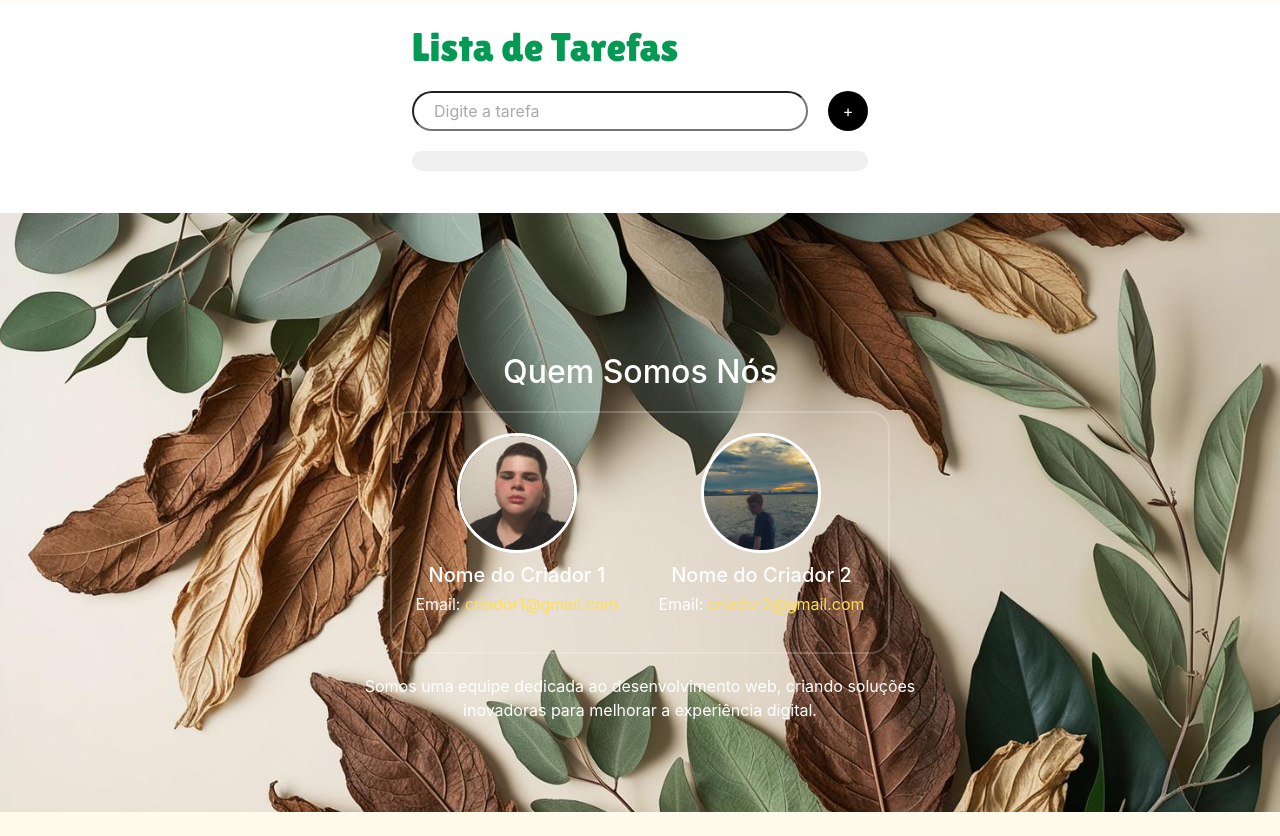
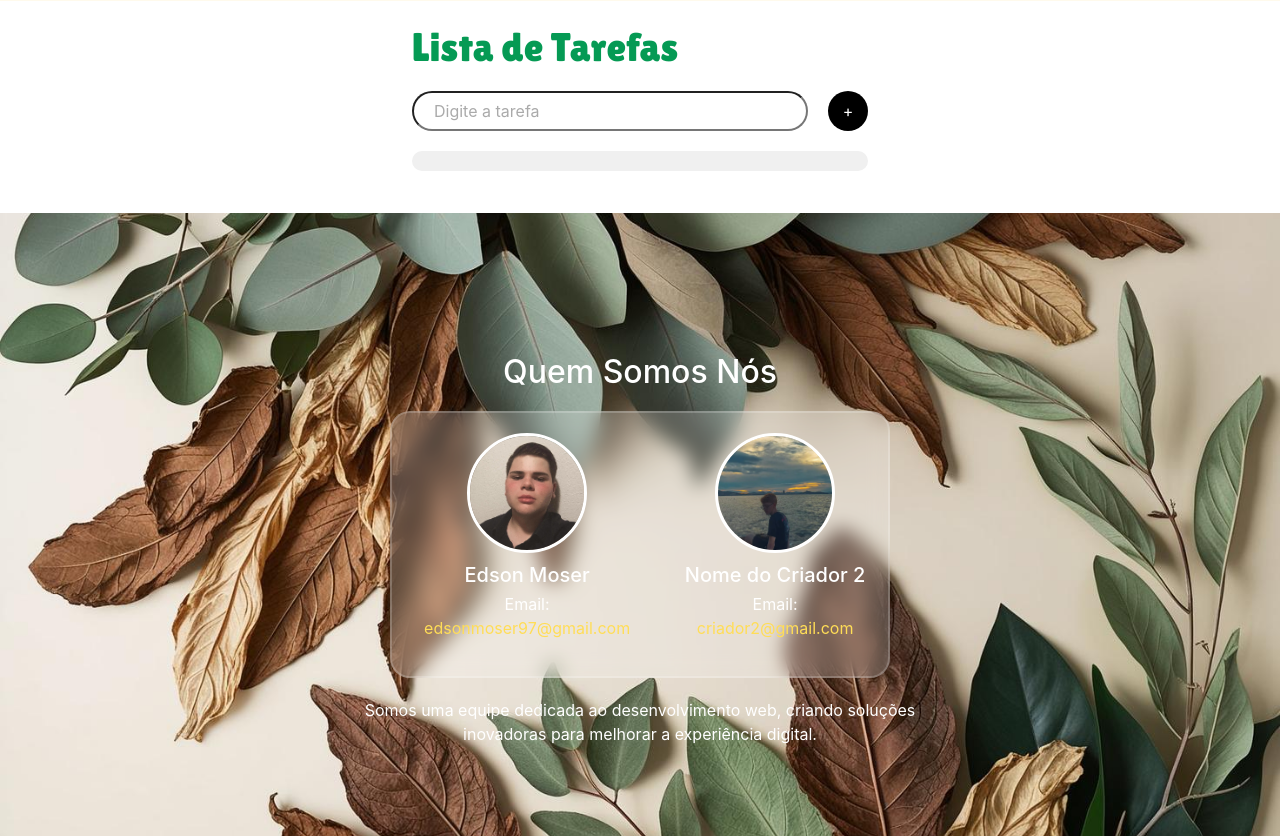
Before and after one commit to edson-moser/TCCversao1, a PHP site: page /paginaInicial.html in a window 1280 px wide. Shown: the part 895-1731 px from the top of the page. Before the commit the page ends 1707 px from the top, so only its background shows below. Run offline with PHP 8.4, Linux system fonts and the light colour scheme.

Commit message:
blur adicionado

```diff
--- a/paginaInicial.css
+++ b/paginaInicial.css
@@ -140,13 +140,15 @@ h1 {
 .quem-somos {
    /*  background-color: #2d6a4f;
     color: white; */
-    -webkit-backdrop-filter: blur(10px);
+
     text-align: center;
     padding: 40px 20px;
     margin-top: 50px;
 }
 
 .quem-somos .container {
+    background: rgba(255, 255, 255, 0.2); /* Fundo semi-transparente */
+    backdrop-filter: blur(10px); /* Aplica desfoque ao fundo */
     display: flex;
     justify-content: center;
     gap: 40px;
--- a/paginaInicial.html
+++ b/paginaInicial.html
@@ -74,9 +74,9 @@
             <div class="carousel-item">
                 <img class="d-block w-100" src="TerceiroSlide.jpg" alt="Third slide">
             </div>
-            <div class="carousel-item">
+           <!--  <div class="carousel-item">
                 <img class="d-block w-100" src="QuartoSlide.jpg" alt="Four slide">
-            </div>
+            </div>-->
         </div>
 
     </div>
@@ -117,8 +117,8 @@
             <div class="container">
                 <div class="pessoa">
                     <img src="imagemEdson.jpeg" alt="Foto do Criador 1">
-                    <h3>Nome do Criador 1</h3>
-                    <p>Email: <a href="mailto:criador1@gmail.com">criador1@gmail.com</a></p>
+                    <h3>Edson Moser</h3>
+                    <p>Email: <a href="mailto:criador1@gmail.com">edsonmoser97@gmail.com</a></p>
                 </div>
                 <div class="pessoa">
                     <img src="imagemMiguel.jpeg" alt="Foto do Criador 2">
```
